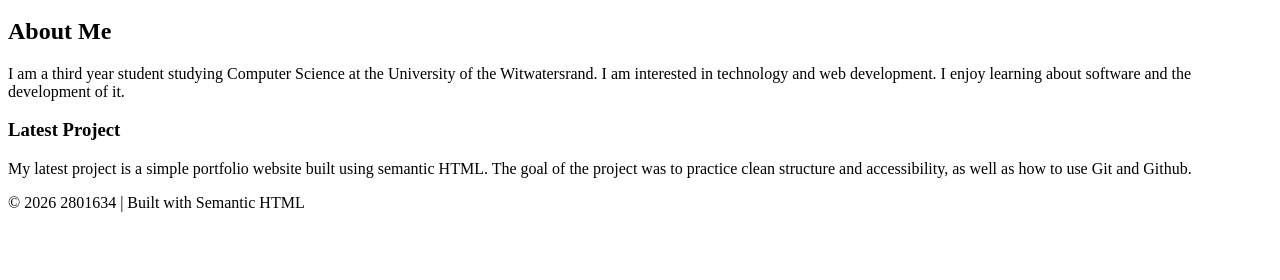
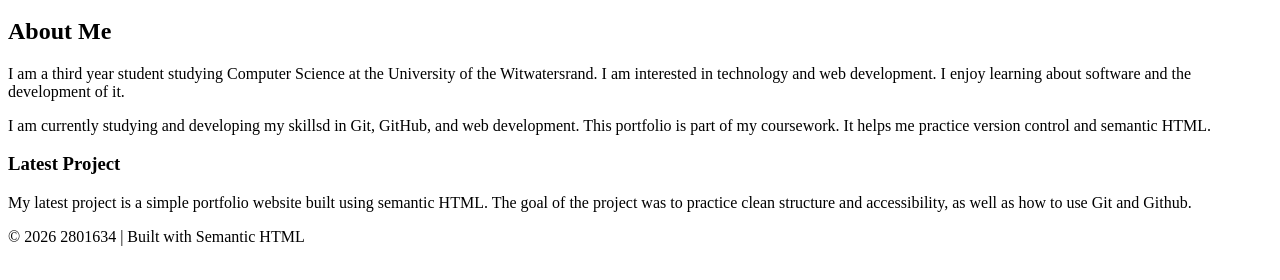
Before and after one commit to maahirae/2801634-portfolio, a plain HTML site: page index.html in a window 1280 px wide. Shown: the part 136-416 px from the top of the page. Drawn offline with Linux system fonts and the light colour scheme.

Commit message:
feat: expand About Me section

```diff
--- a/index.html
+++ b/index.html
@@ -24,6 +24,9 @@
         <p>
           I am a third year student studying Computer Science at the University of the Witwatersrand. I am interested in technology and web development. I enjoy learning about software and the development of it.
         </p>
+        <p>
+          I am currently studying and developing my skillsd in Git, GitHub, and web development. This portfolio is part of my coursework. It helps me practice version control and semantic HTML.
+        </p>
         </section>
 
         <article>
```
